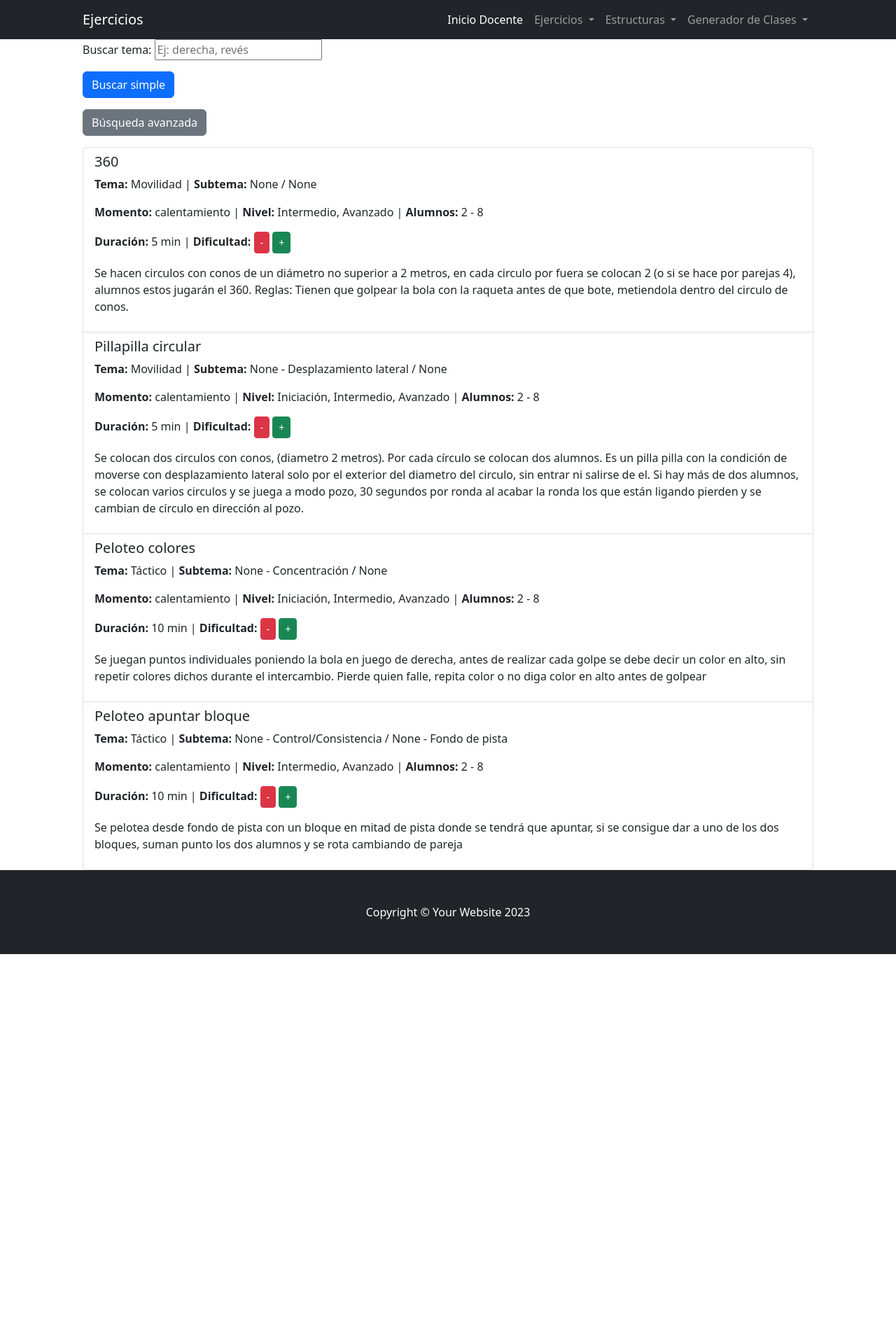
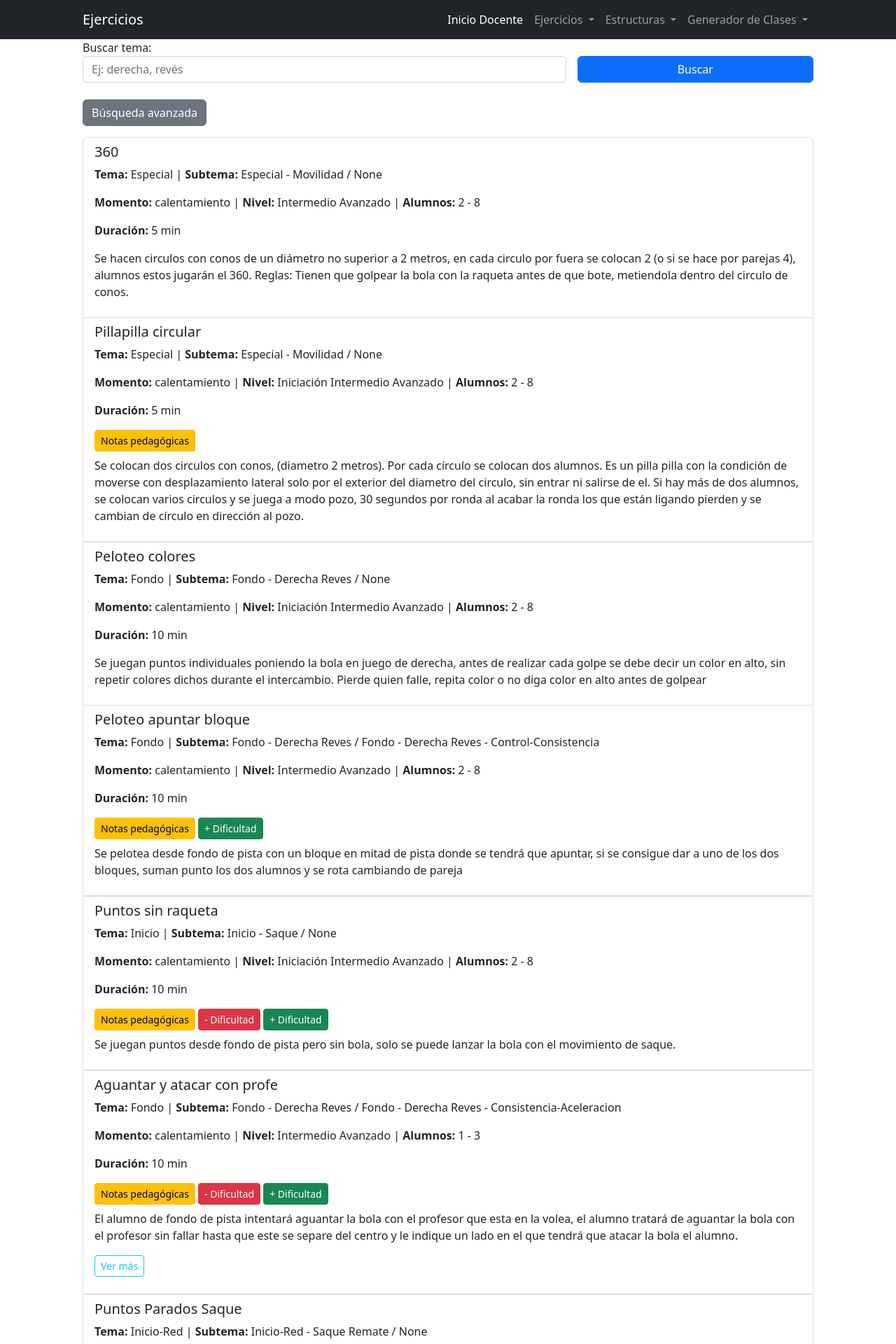
Before and after one commit to ismaelpq/TennisWeb, a Django app: template docente/templates/docente/ejercicios.html in a window 1280 px wide. Shown: the top 1920 px of the page at 70% size. Before the commit the page ends 1363 px from the top, so only its background shows below. Run offline with Django 5.2, Linux system fonts and the light colour scheme; the template is opened without the code that fills it: values that come from a table or form of the project are taken from there, others are empty; data comes from the database, SQL or seed files in the repository; some libraries are stand-ins or nearby versions.

Commit message:
Datos con import, orden jerarquico temas subtemas

```diff
--- a/docente/forms.py
+++ b/docente/forms.py
@@ -1,10 +1,8 @@
-
 from django import forms
-from .models import Tema, Subtema, Ejercicio
+from .models import Tema, Ejercicio, Subtema1, Subtema2
 
 
-
-#Buscador de ejercicios simple que sale al principio
+# Buscador simple
 class BusquedaSimpleForm(forms.Form):
     query = forms.CharField(
         required=False,
@@ -13,7 +11,7 @@
     )
 
 
-#Buscador d eejrcicicios elaborado
+# Buscador avanzado
 class BusquedaEjercicioForm(forms.Form):
     tema = forms.ModelChoiceField(
         queryset=Tema.objects.all(),
@@ -21,12 +19,12 @@
         label="Tema"
     )
     subtema1 = forms.ModelChoiceField(
-        queryset=Subtema.objects.none(),
+        queryset=Subtema1.objects.none(),
         required=False,
         label="Subtema 1"
     )
     subtema2 = forms.ModelChoiceField(
-        queryset=Subtema.objects.none(),
+        queryset=Subtema2.objects.none(),
         required=False,
         label="Subtema 2"
     )
@@ -44,17 +42,20 @@
         required=True,
         label="Número de alumnos (ej: 4)"
     )
-
     sin_raqueta = forms.BooleanField(
         required=False,
         label="Solo ejercicios sin raqueta"
     )
 
     def __init__(self, *args, **kwargs):
+        # Recibir tema y subtema1 seleccionados para filtrar
         tema_id = kwargs.pop("tema_id", None)
+        subtema1_id = kwargs.pop("subtema1_id", None)
         super().__init__(*args, **kwargs)
 
-        # Si ya hay un tema elegido, filtra los subtemas
         if tema_id:
-            self.fields["subtema1"].queryset = Subtema.objects.filter(tema_id=tema_id)
-            self.fields["subtema2"].queryset = Subtema.objects.filter(tema_id=tema_id)
+            # Filtrar subtema1 según tema
+            self.fields["subtema1"].queryset = Subtema1.objects.filter(tema_id=tema_id)
+        if subtema1_id:
+            # Filtrar subtema2 según subtema1
+            self.fields["subtema2"].queryset = Subtema2.objects.filter(subtema1_id=subtema1_id)
--- a/docente/models.py
+++ b/docente/models.py
@@ -1,6 +1,7 @@
 from django.db import models
 from multiselectfield import MultiSelectField #permite que haya varios grupos en una variable
 
+#Temas y subtemas tienen un orden jerarquico
 
 class Tema(models.Model):
     nombre = models.CharField(max_length=100)
@@ -8,12 +9,29 @@
     def __str__(self):
         return self.nombre
 
-class Subtema(models.Model):
-    tema = models.ForeignKey(Tema, on_delete=models.CASCADE, related_name="subtemas", blank=True, null=True)
+class Subtema1(models.Model):
+    tema = models.ForeignKey(
+        Tema,
+        on_delete=models.CASCADE,
+        related_name="subtemas1"
+    )
     nombre = models.CharField(max_length=100)
 
     def __str__(self):
         return f"{self.tema} - {self.nombre}"
+
+class Subtema2(models.Model):
+    subtema1 = models.ForeignKey(
+        Subtema1,
+        on_delete=models.CASCADE,
+        related_name="subtemas2"
+    )
+    nombre = models.CharField(max_length=100)
+
+    def __str__(self):
+        return f"{self.subtema1} - {self.nombre}"
+
+
 
 
 
@@ -50,12 +68,8 @@
 
     #??
     tema = models.ForeignKey(Tema, on_delete=models.SET_NULL, null=True)
-
-    #??
-    subtema1 = models.ForeignKey(Subtema, on_delete=models.SET_NULL, null=True, related_name="ejercicios_sub1")
-
-    #??
-    subtema2 = models.ForeignKey(Subtema, on_delete=models.SET_NULL, null=True, related_name="ejercicios_sub2")
+    subtema1 = models.ForeignKey(Subtema1, on_delete=models.SET_NULL, null=True)
+    subtema2 = models.ForeignKey(Subtema2, on_delete=models.SET_NULL, null=True)
 
 
     #texto largo explicando el ejercicio
@@ -63,6 +77,10 @@
 
     #texto largo, notas para el profesor- Puede estar vacio gracias a blank=True y null=True
     notas_pedagogicas = models.TextField(blank=True, null=True)
+
+    #palabras clave que trabaja el ejericicio (pueden ser cosas de técnica o...)
+    etiquetas = models.TextField(blank=True, null=True)
+
 
     #Numero de jugadores recomendados ¿PUEDE SER UN RANGO?
     #??
@@ -96,5 +114,9 @@
     #Sin Raqueta (Aparecera como TRUE), ejericicios donde no es necesario usar la raqueta
     sin_raqueta = models.BooleanField(default=False, verbose_name="¿Se puede hacer sin raqueta?")
 
+
+
+
+
     def __str__(self):
         return self.nombre
--- a/docente/templates/docente/ejercicios.html
+++ b/docente/templates/docente/ejercicios.html
@@ -1,4 +1,6 @@
 {% extends "docente/plantillabase.html" %}
+
+{% load form_tags %}
 
 {% block headline %} Ejercicios {% endblock %}
 
@@ -7,25 +9,38 @@
 <!-- Formulario de busqueda -->
 
 
-<!--Buscador simple -->
-<form method="get" class="mb-3">
-    {{ simple_form.as_p }}
-    <button type="submit" class="btn btn-primary">Buscar simple</button>
+<!-- Buscador simple -->
+<form method="get" class="mb-4 row g-3">
+    <div class="col-md-8">
+        {{ simple_form.query.label_tag }}
+        {{ simple_form.query|add_class:"form-control" }}
+    </div>
+    <div class="col-md-4 d-flex align-items-end">
+        <button type="submit" class="btn btn-primary w-100">Buscar</button>
+    </div>
 </form>
 
-<!-- Boton que despliega buscador avanzado -->
+<!-- Botón que despliega buscador avanzado -->
 <button class="btn btn-secondary mb-3" type="button" data-bs-toggle="collapse" data-bs-target="#advancedSearch">
     Búsqueda avanzada
 </button>
 
-<!--Buscador avanzado (oculto al inicio) -->
+<!-- Buscador avanzado (oculto al inicio) -->
 <div class="collapse" id="advancedSearch">
-    <form method="get" class="mb-4">
-        {{ advanced_form.as_p }}
-        <button type="submit" class="btn btn-success">Buscar avanzado</button>
-        <a href="{% url 'ejercicios' %}" class="btn btn-outline-secondary">Limpiar</a>
+    <form method="get" class="mb-4 row g-3">
+        {% for field in advanced_form %}
+            <div class="col-md-4">
+                {{ field.label_tag }}
+                {{ field|add_class:"form-control" }}
+            </div>
+        {% endfor %}
+        <div class="col-12 d-flex gap-2 mt-2">
+            <button type="submit" class="btn btn-success">Buscar avanzado</button>
+            <a href="{% url 'ejercicios' %}" class="btn btn-outline-secondary">Limpiar</a>
+        </div>
     </form>
 </div>
+
 
 
 
@@ -34,10 +49,12 @@
     {% for ejercicio in ejercicios %}
     <li class="list-group-item">
         <h5>{{ ejercicio.nombre }}</h5>
+
         <p>
             <b>Tema:</b> {{ ejercicio.tema }} |
             <b>Subtema:</b> {{ ejercicio.subtema1 }} / {{ ejercicio.subtema2 }}
         </p>
+
         <p>
             <b>Momento:</b> {{ ejercicio.momento }} |
             <b>Nivel:</b> {{ ejercicio.nivel }} |
@@ -47,34 +64,103 @@
             {% else %}
                 {{ ejercicio.num_alumnos_min }}
             {% endif %}
+        </p>
 
+        <p>
+            <b>Duración:</b> {{ ejercicio.duracion }} min
         </p>
-        <p>
-            <b>Duración:</b> {{ ejercicio.duracion }} min |
 
-            <!-- Dificultad interactiva -->
-            <b>Dificultad:</b>
-            <button type="button" class="btn btn-sm btn-danger" data-bs-toggle="tooltip" data-bs-placement="top"
-                    title="{{ ejercicio.dificultad_minus }}">
-                -
+        <!-- Etiquetas -->
+        {% if ejercicio.etiquetas.all %}
+            <p>
+                <b>Etiquetas:</b>
+                {% for et in ejercicio.etiquetas.all %}
+                    <span class="badge bg-primary">{{ et.nombre }}</span>
+                {% endfor %}
+            </p>
+        {% endif %}
+
+        <!-- Botones interactivos -->
+        <div class="mb-2">
+            {% if ejercicio.notas_pedagogicas %}
+            <button class="btn btn-sm btn-warning" data-bs-toggle="modal" data-bs-target="#notasModal{{ ejercicio.id }}">
+                Notas pedagógicas
             </button>
-            <button type="button" class="btn btn-sm btn-success" data-bs-toggle="tooltip" data-bs-placement="top"
-                    title="{{ ejercicio.dificultad_plus }}">
-                +
+            {% endif %}
+
+            {% if ejercicio.dificultad_min %}
+            <button class="btn btn-sm btn-danger" data-bs-toggle="modal" data-bs-target="#difMinModal{{ ejercicio.id }}">
+                - Dificultad
             </button>
-        </p>
+            {% endif %}
+
+            {% if ejercicio.dificultad_max %}
+            <button class="btn btn-sm btn-success" data-bs-toggle="modal" data-bs-target="#difMaxModal{{ ejercicio.id }}">
+                + Dificultad
+            </button>
+            {% endif %}
+        </div>
+
         <p>{{ ejercicio.descripcion }}</p>
 
         {% if ejercicio.imagen %}
-            <img src="{{ ejercicio.imagen.url }}" alt="imagen ejercicio" style="max-width:200px;">
+            <img src="{{ ejercicio.imagen.url }}" alt="imagen ejercicio" class="img-fluid rounded shadow-sm" style="max-width:200px;">
         {% endif %}
 
         {% if ejercicio.link %}
-            <a href="{{ ejercicio.link }}" target="_blank">Ver más</a>
+            <p><a href="{{ ejercicio.link }}" target="_blank" class="btn btn-outline-info btn-sm">Ver más</a></p>
         {% endif %}
     </li>
+
+    <!-- MODALES -->
+    {% if ejercicio.notas_pedagogicas %}
+    <div class="modal fade" id="notasModal{{ ejercicio.id }}" tabindex="-1">
+        <div class="modal-dialog">
+            <div class="modal-content">
+                <div class="modal-header">
+                    <h5 class="modal-title">Notas pedagógicas - {{ ejercicio.nombre }}</h5>
+                    <button type="button" class="btn-close" data-bs-dismiss="modal"></button>
+                </div>
+                <div class="modal-body">
+                    {{ ejercicio.notas_pedagogicas|linebreaks }}
+                </div>
+            </div>
+        </div>
+    </div>
+    {% endif %}
+
+    {% if ejercicio.dificultad_min %}
+    <div class="modal fade" id="difMinModal{{ ejercicio.id }}" tabindex="-1">
+        <div class="modal-dialog">
+            <div class="modal-content">
+                <div class="modal-header bg-danger text-white">
+                    <h5 class="modal-title">Cómo hacerlo más fácil - {{ ejercicio.nombre }}</h5>
+                    <button type="button" class="btn-close btn-close-white" data-bs-dismiss="modal"></button>
+                </div>
+                <div class="modal-body">
+                    {{ ejercicio.dificultad_min|linebreaks }}
+                </div>
+            </div>
+        </div>
+    </div>
+    {% endif %}
+
+    {% if ejercicio.dificultad_max %}
+    <div class="modal fade" id="difMaxModal{{ ejercicio.id }}" tabindex="-1">
+        <div class="modal-dialog">
+            <div class="modal-content">
+                <div class="modal-header bg-success text-white">
+                    <h5 class="modal-title">Cómo hacerlo más difícil - {{ ejercicio.nombre }}</h5>
+                    <button type="button" class="btn-close btn-close-white" data-bs-dismiss="modal"></button>
+                </div>
+                <div class="modal-body">
+                    {{ ejercicio.dificultad_max|linebreaks }}
+                </div>
+            </div>
+        </div>
+    </div>
+    {% endif %}
+
     {% endfor %}
-
 </ul>
-
 {% endblock %}
--- /dev/null
+++ b/docente/templatetags/form_tags.py
@@ -0,0 +1,7 @@
+from django import template
+
+register = template.Library()
+
+@register.filter(name='add_class')
+def add_class(field, css):
+    return field.as_widget(attrs={"class": css})
```
Also changed, not shown: docente/admin.py (+48 -26 lines), docente/views.py (+30 -17 lines), db.sqlite3, docente/migrations/0008_etiqueta_ejercicio_etiquetas.py (added), docente/migrations/0009_remove_ejercicio_etiquetas_delete_etiqueta_and_more.py (added), docente/migrations/0010_subtema1_alter_ejercicio_subtema1_subtema2_and_more.py (added).
